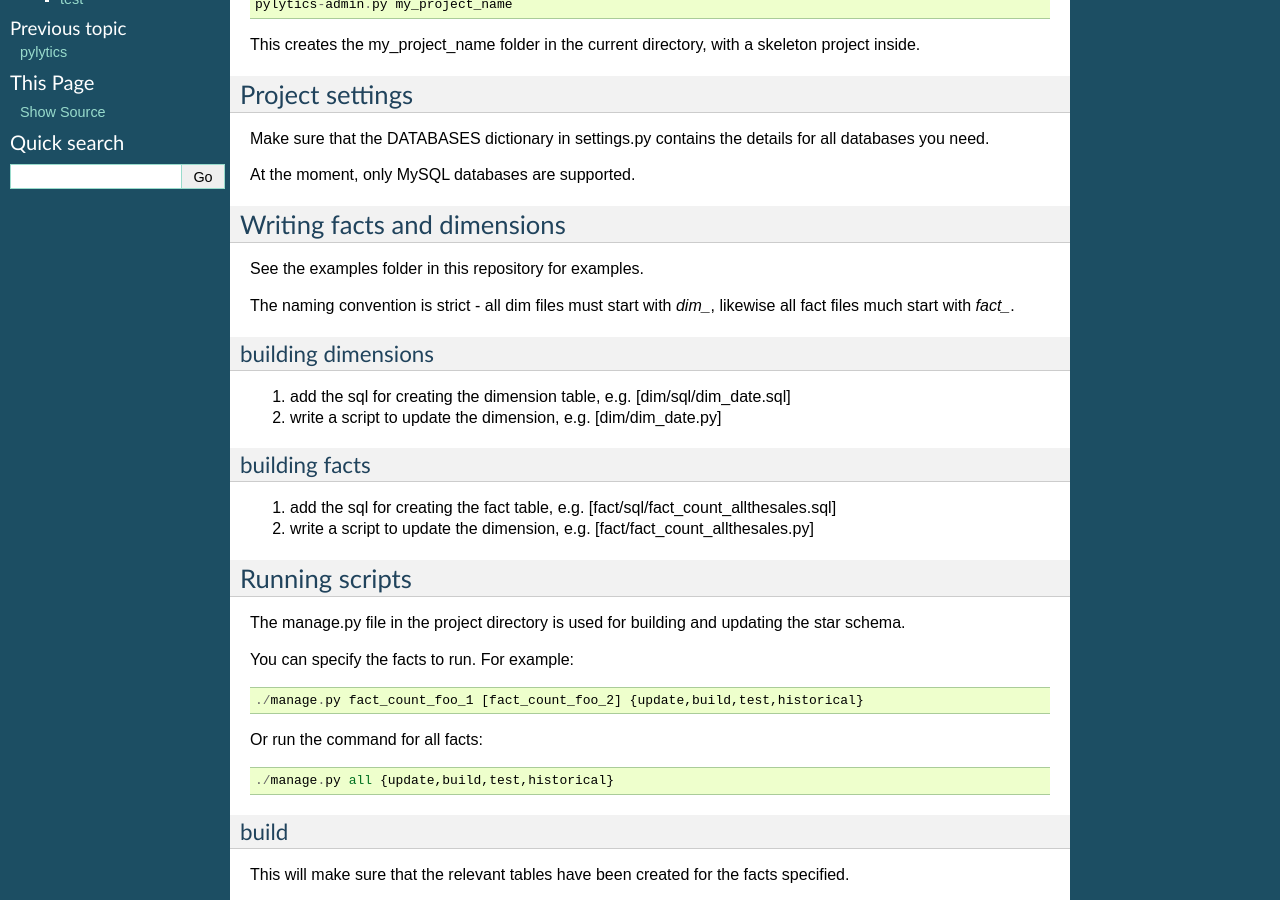
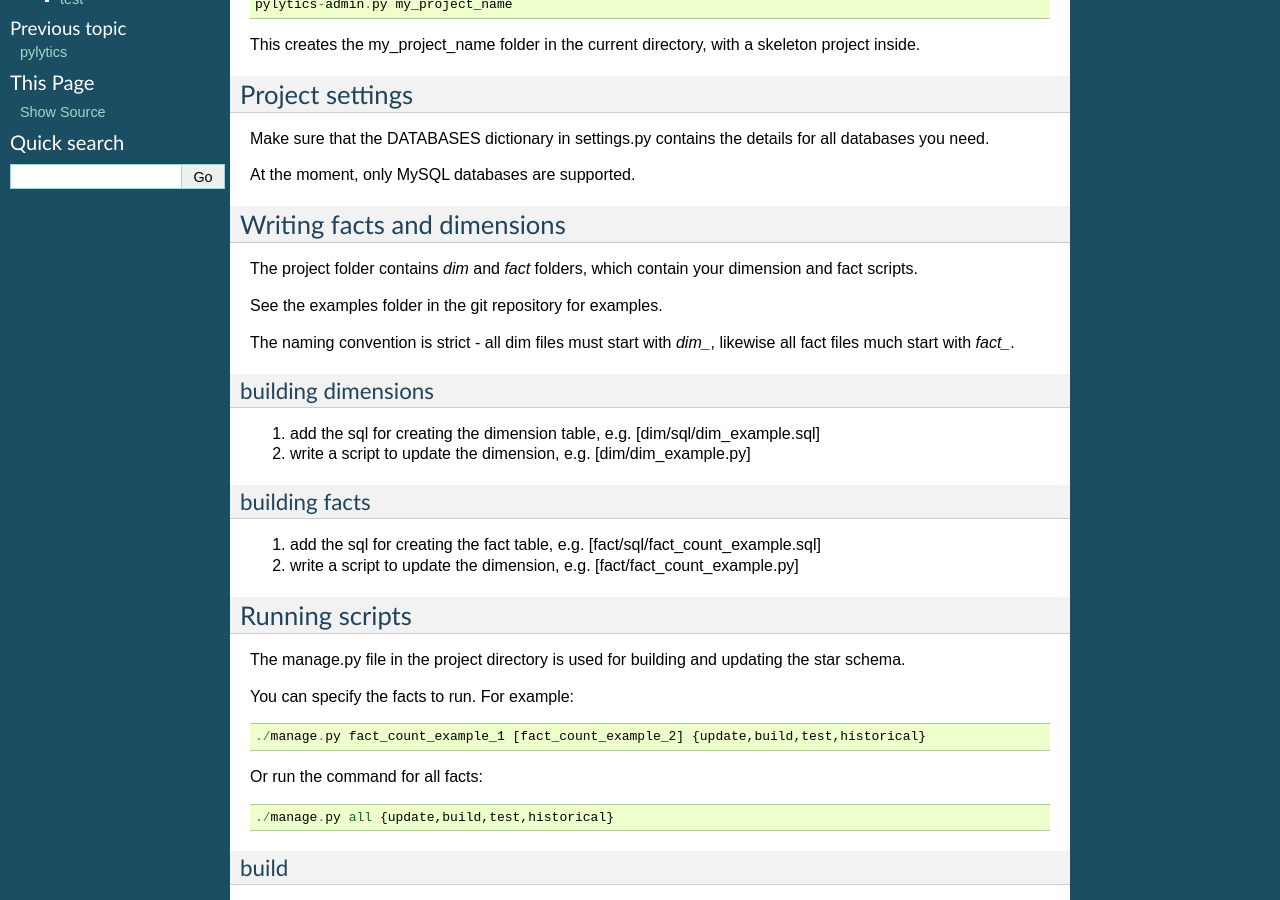
Before and after one commit to onefinestay/pylytics, a Sphinx documentation site: the page built from docs/getting-started/index.rst, in a window 1280 px wide and 900 px high, scrolled down 275 px. Built offline with Sphinx 7.4.7, drawn with Linux system fonts in a browser that asks for light colours.

Commit message:
some small changes to docs

```diff
--- a/docs/getting-started/index.rst
+++ b/docs/getting-started/index.rst
@@ -25,23 +25,25 @@ At the moment, only MySQL databases are supported.
 
 Writing facts and dimensions
 ****************************
-See the examples folder in this repository for examples.
+The project folder contains *dim* and *fact* folders, which contain your dimension and fact scripts.
+
+See the examples folder in the git repository for examples.
 
 The naming convention is strict - all dim files must start with `dim_`, likewise all fact files much start with `fact_`.
 
 
 building dimensions
 -------------------
-1) add the sql for creating the dimension table, e.g. [dim/sql/dim_date.sql]
+1) add the sql for creating the dimension table, e.g. [dim/sql/dim_example.sql]
 
-2) write a script to update the dimension, e.g. [dim/dim_date.py]
+2) write a script to update the dimension, e.g. [dim/dim_example.py]
 
 
 building facts
 --------------
-1) add the sql for creating the fact table, e.g. [fact/sql/fact_count_allthesales.sql]
+1) add the sql for creating the fact table, e.g. [fact/sql/fact_count_example.sql]
 
-2) write a script to update the dimension, e.g. [fact/fact_count_allthesales.py]
+2) write a script to update the dimension, e.g. [fact/fact_count_example.py]
 
 
 
@@ -51,7 +53,7 @@ The manage.py file in the project directory is used for building and updating th
 
 You can specify the facts to run. For example::
 
-    ./manage.py fact_count_foo_1 [fact_count_foo_2] {update,build,test,historical}
+    ./manage.py fact_count_example_1 [fact_count_example_2] {update,build,test,historical}
 
 Or run the command for all facts::
 
@@ -72,7 +74,7 @@ A CRON job should run the command periodically to keep your tables up to date.
 
 historical
 ----------
-Facts are usually built each day by running `update`. However, in some cases it's useful to be able to rebuild the tables for the last X days (for example, if the project is just starting off, or data loss has occurred).
+Facts are usually built each day by running *update*. However, in some cases it's useful to be able to rebuild the tables for the last X days (for example, if the project is just starting off, or data loss has occurred).
 
 
 test
```
